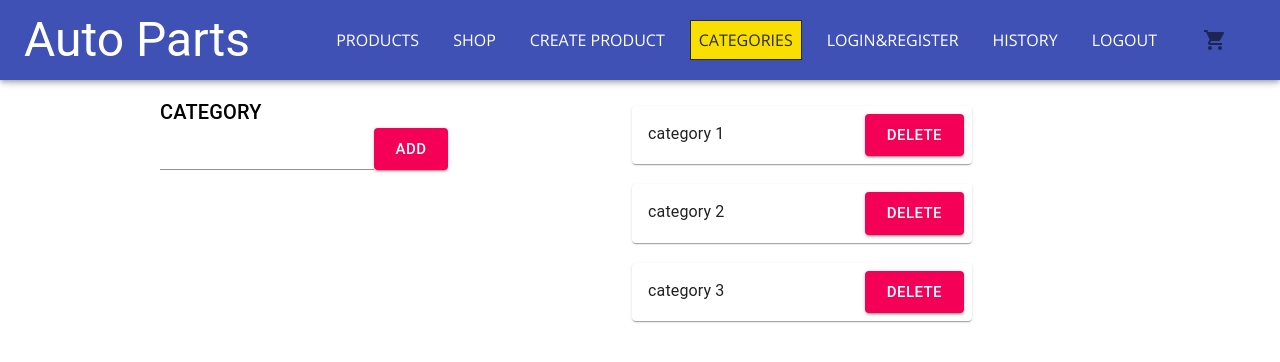
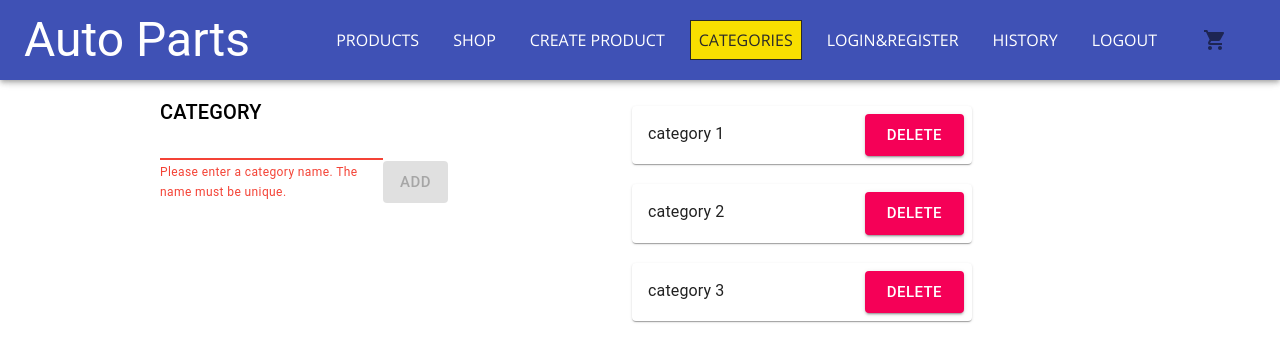
Before and after one commit to MrImas/auto-parts, a React (Create React App) app in the folder frontend/: page /category in a window 1280 px wide. Shown: the top 362 px of the page. Built offline with nearby package versions, Linux system fonts and the light colour scheme; the HTML template or start-up script is replaced by a standard one.

Commit message:
added adding and deleting functionality to categories page

```diff
--- a/frontend/src/categories/components/AddCategory.js
+++ b/frontend/src/categories/components/AddCategory.js
@@ -1,16 +1,71 @@
-import React from 'react';
+import React, { useReducer, useCallback } from 'react';
 import { Button, Typography } from '@material-ui/core';
 
+import { VALIDATOR_REQUIRE } from '../../shared/util/validation';
 import Input from '../../shared/components/FormElements/Input';
 import './AddCategory.css';
 
-export const AddCategory = () => {
+const addCategoryReducer = (state, action) => {
+  switch (action.type) {
+    case 'CHANGE':
+      const foundCategory = action.categories.find(
+        (cat) => cat.name === action.value.trim()
+      );
+      return {
+        ...state,
+        value: action.value,
+        isValid: !Boolean(foundCategory) && action.isValid,
+      };
+    case 'SET':
+      return {
+        value: action.value,
+        isValid: false,
+      };
+    default:
+      return state;
+  }
+};
+
+export const AddCategory = (props) => {
+  const [addCategoryState, dispatch] = useReducer(addCategoryReducer, {
+    value: '',
+    isValid: false,
+  });
+
+  const inputHandler = useCallback(
+    (categoryVal, isValid) => {
+      dispatch({
+        type: 'CHANGE',
+        value: categoryVal,
+        isValid,
+        categories: props.categories,
+      });
+    },
+    [props.categories]
+  );
+
+  const onSubmitHandler = (event) => {
+    event.preventDefault();
+    props.onAdd(addCategoryState.value);
+  };
+
   return (
     <div className='add-category'>
       <Typography variant='h6'>CATEGORY</Typography>
-      <form className='category-form'>
-        <Input />
-        <Button variant='contained' size='large' color='secondary'>
+      <form className='category-form' onSubmit={onSubmitHandler}>
+        <Input
+          onInput={inputHandler}
+          validators={[VALIDATOR_REQUIRE()]}
+          errorText={'Please enter a category name. The name must be unique.'}
+          isValid={addCategoryState.isValid}
+        />
+        <Button
+          disabled={!addCategoryState.isValid}
+          type='submit'
+          variant='contained'
+          size='large'
+          color='secondary'
+        >
           ADD
         </Button>
       </form>
--- a/frontend/src/categories/components/CategoryItem.js
+++ b/frontend/src/categories/components/CategoryItem.js
@@ -27,7 +27,12 @@ export const CategoryItem = (props) => {
           <Typography>{props.name}</Typography>
         </CardContent>
         <CardActions>
-          <Button variant='contained' size='large' color='secondary'>
+          <Button
+            onClick={() => props.onDelete(props.name)}
+            variant='contained'
+            size='large'
+            color='secondary'
+          >
             DELETE
           </Button>
         </CardActions>
--- a/frontend/src/categories/components/CategoryList.js
+++ b/frontend/src/categories/components/CategoryList.js
@@ -7,7 +7,11 @@ export const CategoryList = (props) => {
   return (
     <ul className='category-list'>
       {props.items.map((category) => (
-        <CategoryItem key={category.name} name={category.name} />
+        <CategoryItem
+          key={category.name}
+          name={category.name}
+          onDelete={props.onDelete}
+        />
       ))}
     </ul>
   );
--- a/frontend/src/categories/pages/Categories.js
+++ b/frontend/src/categories/pages/Categories.js
@@ -17,10 +17,22 @@ const DUMMY_CATEGORIES = [
 ];
 
 export const Categories = () => {
+  const [categories, setCategories] = useState(DUMMY_CATEGORIES);
+
+  const addCategoryHandler = (categoryName) => {
+    setCategories([...categories, { name: categoryName.trim() }]);
+  };
+
+  const deleteCategoryHandler = (categoryName) => {
+    setCategories(
+      categories.filter((category) => category.name !== categoryName)
+    );
+  };
+
   return (
     <div className='categories'>
-      <AddCategory />
-      <CategoryList items={DUMMY_CATEGORIES} />
+      <AddCategory categories={categories} onAdd={addCategoryHandler} />
+      <CategoryList items={categories} onDelete={deleteCategoryHandler} />
     </div>
   );
 };
--- a/frontend/src/shared/components/FormElements/Input.js
+++ b/frontend/src/shared/components/FormElements/Input.js
@@ -1,4 +1,4 @@
-import React, { useReducer } from 'react';
+import React, { useEffect, useReducer } from 'react';
 import { TextField } from '@material-ui/core';
 
 import { validate } from '../../util/validation';
@@ -18,9 +18,14 @@ const inputReducer = (state, action) => {
 
 const InputCustomized = (props) => {
   const [inputState, dispatch] = useReducer(inputReducer, {
-    value: '',
+    value: props.initialValue || '',
     isValid: false,
   });
+
+  useEffect(() => {
+    props.onInput(inputState.value, inputState.isValid);
+  }, [props.onInput, inputState.value, inputState.isValid]);
+
   const changeInputHandler = (event) => {
     dispatch({
       type: 'INPUT_CHANGE',
@@ -29,7 +34,14 @@ const InputCustomized = (props) => {
     });
   };
 
-  return <TextField value={inputState.value} onChange={changeInputHandler} />;
+  return (
+    <TextField
+      value={inputState.value}
+      onChange={changeInputHandler}
+      error={!props.isValid || !inputState.isValid}
+      helperText={(!props.isValid || !inputState.isValid) && props.errorText}
+    />
+  );
 };
 
 export default InputCustomized;
--- a/frontend/src/shared/util/validation.js
+++ b/frontend/src/shared/util/validation.js
@@ -1,5 +1,3 @@
-import validator from 'validator';
-
 const VALIDATOR_TYPE_REQUIRE = 'REQUIRE';
 const VALIDATOR_TYPE_MINLENGTH = 'MINLENGTH';
 const VALIDATOR_TYPE_MAXLENGTH = 'MAXLENGTH';
@@ -26,7 +24,7 @@ export const validate = (value, validators) => {
   let isValid = true;
   for (const validator of validators) {
     if (validator.type === VALIDATOR_TYPE_REQUIRE) {
-      isValid = isValid && !validator.isEmpty(); //value.trim().length > 0;
+      isValid = isValid && value.trim().length > 0;
     }
     if (validator.type === VALIDATOR_TYPE_MINLENGTH) {
       isValid = isValid && value.trim().length >= validator.val;
```
